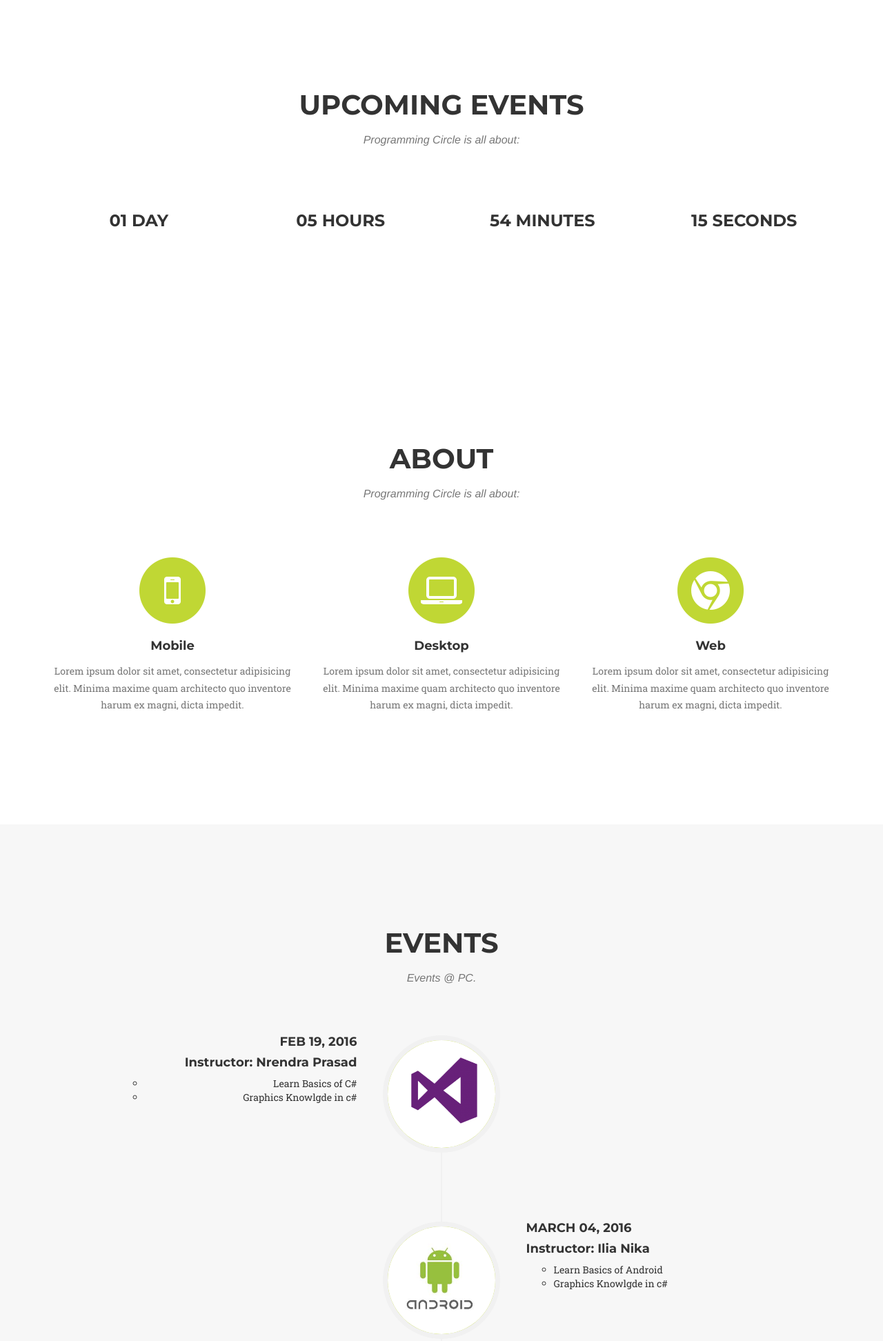
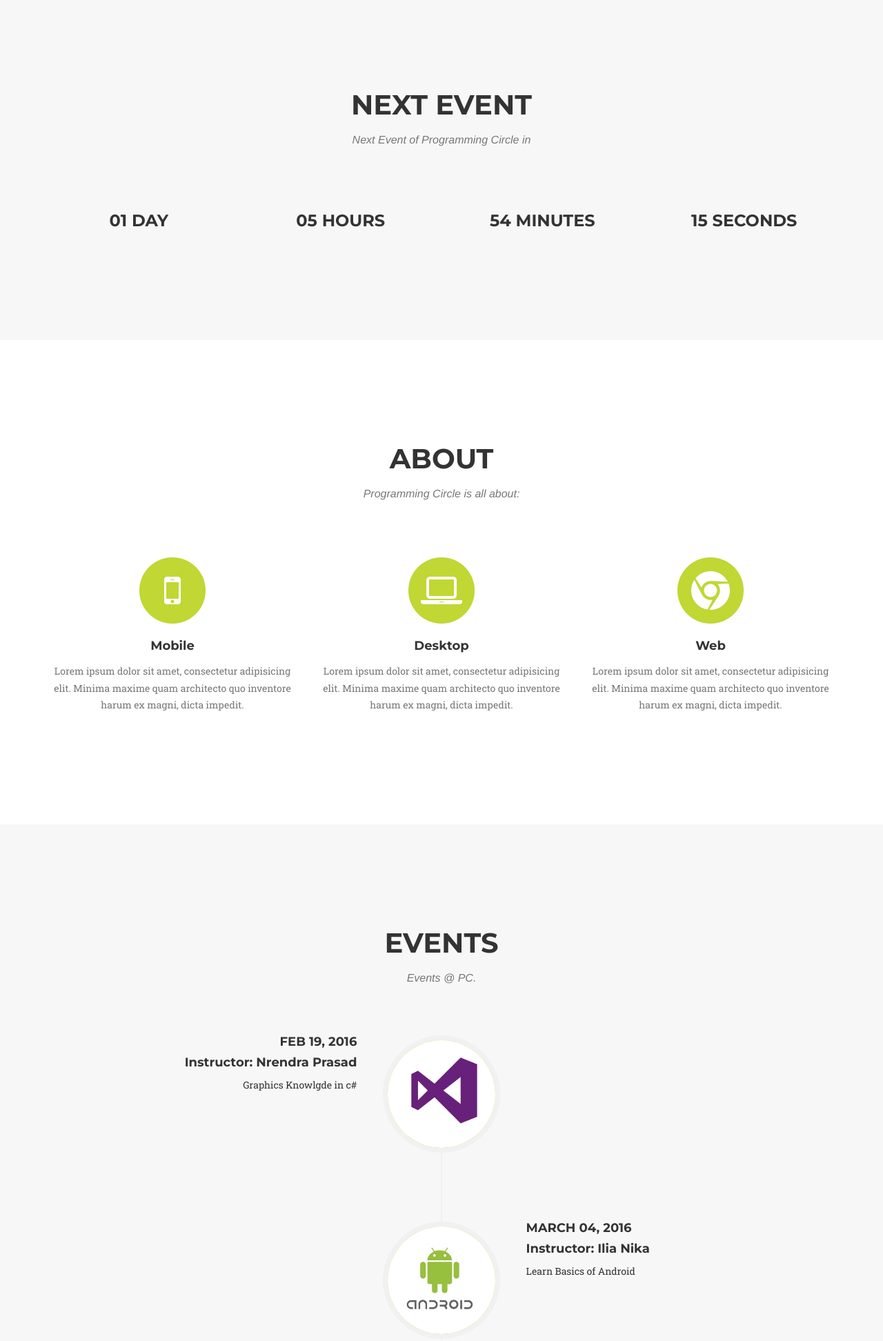
Before and after one commit to gvirk/ProgrammingCircle, a plain HTML site: page index.html in a window 1280 px wide. Shown: the part 700-2644 px from the top of the page at 69% size. Drawn offline with nearby package versions, Linux system fonts and the light colour scheme; a web font is replaced by a local one.

Commit message:
Layout Changes

```diff
--- a/index.html
+++ b/index.html
@@ -73,14 +73,12 @@
                         <a href="#page-top"></a>
                     </li>
                     <li>
-                        <a class="page-scroll" href="#services">Services</a>
-                    </li>
-                    <li>
-                        <a class="page-scroll" href="#portfolio">Portfolio</a>
+                        <a class="page-scroll" href="#upcoming">Next Event</a>
                     </li>
                     <li>
                         <a class="page-scroll" href="#about">About</a>
                     </li>
+
                     <li>
                         <a class="page-scroll" href="#team">Team</a>
                     </li>
@@ -104,13 +102,13 @@
             </div>
         </div>
     </header>
-    <!-- Services Section -->
-    <section id="services">
+    <!-- SUpcoming Event Timing Section -->
+    <section id="upcoming" class="bg-light-gray">
         <div class="container">
             <div class="row">
                 <div class="col-lg-12 text-center">
-                    <h2 class="section-heading">Upcoming Events</h2>
-                    <h3 class="section-subheading text-muted">Programming Circle is all about:</h3>
+                    <h2 class="section-heading">Next Event</h2>
+                    <h3 class="section-subheading text-muted">Next Event of Programming Circle in</h3>
                 </div>
             </div>
             <div class="row text-center">
@@ -131,7 +129,7 @@
     </section>
 
     <!-- About Programming Circle Section -->
-    <section id="services">
+    <section id="about">
         <div class="container">
             <div class="row">
                 <div class="col-lg-12 text-center">
@@ -169,8 +167,8 @@
     </section>
 
 
-    <!-- About Section -->
-    <section id="about" class="bg-light-gray">
+    <!-- Event Timeline Section -->
+    <section id="Event" class="bg-light-gray">
         <div class="container">
             <div class="row">
                 <div class="col-lg-12 text-center">
@@ -192,12 +190,8 @@
                                 </div>
                                 <div class="timeline-body">
                                     <p class="text-muted">
-                                        <ul><li>
-                                            Learn Basics of C#
-                                            </li>
-                                            <li>
-                                                Graphics Knowlgde in c#
-                                            </li></ul>
+                                        <p>Graphics Knowlgde in c#
+                                            </p>
                                     </p>
                                 </div>
                             </div>
@@ -213,12 +207,10 @@
                                 </div>
                                 <div class="timeline-body">
                                     <p class="text-muted">
-                                        <ul><li>
+                                        <p>
                                             Learn Basics of Android
-                                            </li>
-                                            <li>
-                                                Graphics Knowlgde in c#
-                                            </li></ul>
+
+                                            </p>
                                     </p>
                                 </div>
                             </div>
```
